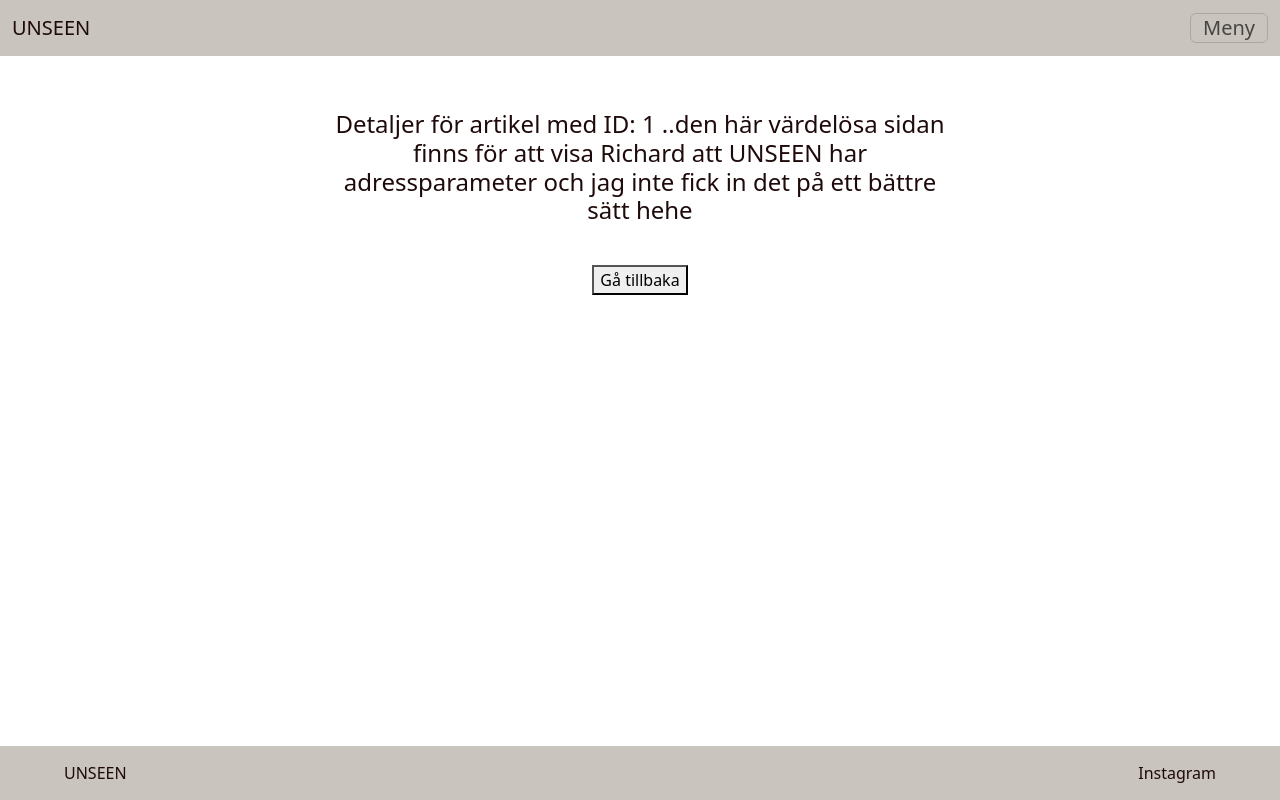
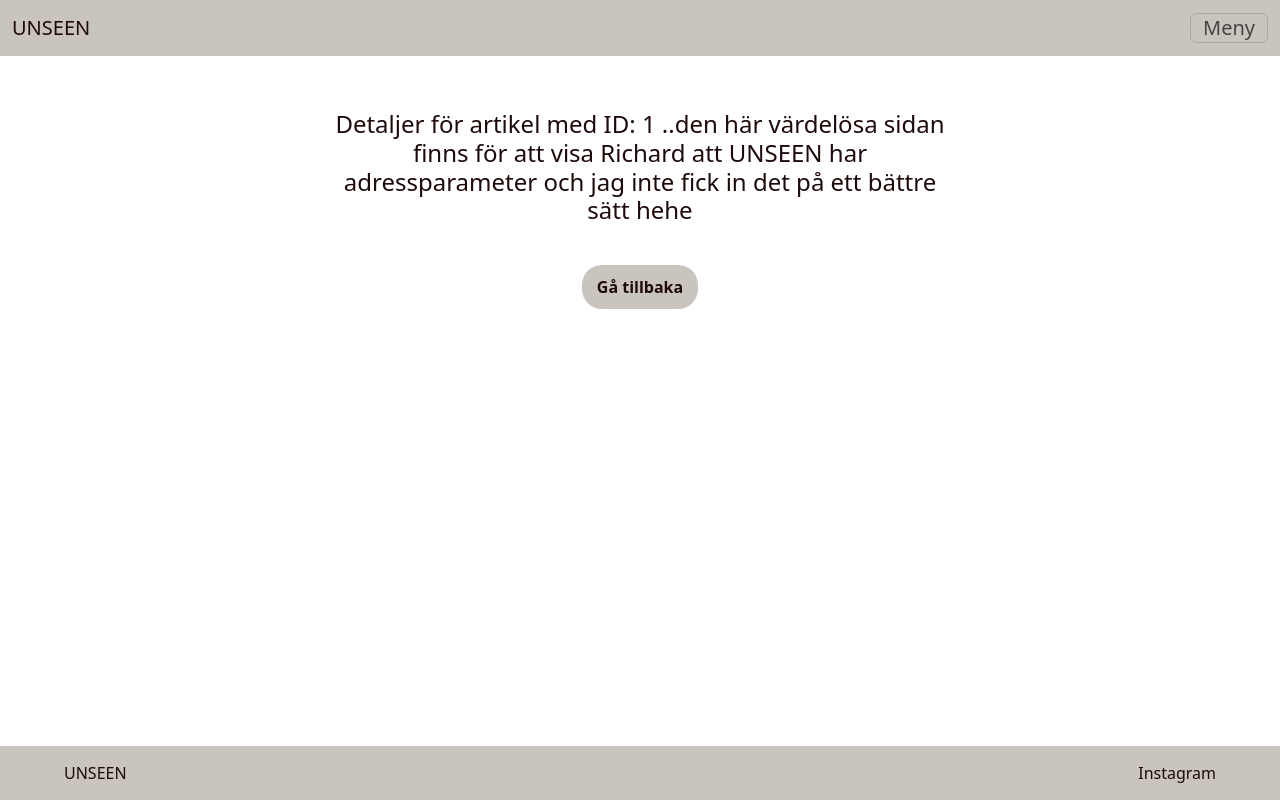
Before and after one commit to ThildaMorlid/the_unseen, a Vue app: page /nasa-library/1 in a window 1280 px wide. Built offline with nearby package versions, Linux system fonts and the light colour scheme.

Commit message:
Har snyggat till knappar och lagt in lite mer kommentarer

```diff
--- a/src/assets/base.css
+++ b/src/assets/base.css
@@ -17,13 +17,32 @@
 }
 
 .button {
+  padding: 10px 15px;
+  /* Justerbar padding för att passa innehållet i knappen */
+  border: none;
+  /* Tar bort standardramen */
+  border-radius: 20px;
+  /* Ger knappen rundade hörn */
   background-color: #C9C5BE;
+  /* Bakgrundsfärgen du angav */
   color: #1E0A0A;
-  border: none;
-  padding: 10px 20px;
+  /* Textfärgen du angav */
+  font-weight: bold;
+  /* Gör texten fetare */
   cursor: pointer;
+  /* Ändrar muspekaren till en pekande hand */
+  transition: all 0.3s ease;
+  /* Smidig övergång för hover-effekter */
 }
 
 .button:hover {
-  opacity: 0.8;
+  background-color: #B2AFA9;
+  /* En mörkare nyans när muspekaren är över knappen */
+  transform: scale(1.1);
+  /* Förstorar knappen lite för att ge feedback till användaren */
 }
+
+.button:active {
+  transform: scale(0.95);
+  /* Ger en intryckeffekt när knappen klickas */
+}
--- a/src/components/InteractiveSky.vue
+++ b/src/components/InteractiveSky.vue
@@ -141,6 +141,6 @@
   left: 50%;
   transform: translate(-50%, -50%);
   font-size: 4rem;
-
+  font-weight: 700;
 }
 </style>
--- a/src/views/HomeView.vue
+++ b/src/views/HomeView.vue
@@ -13,5 +13,5 @@
 </template>
 
 <style scoped>
-/* Stilar specifika för startsidan */
+/* Stilar */
 </style>
--- a/src/views/NasaLibrary.vue
+++ b/src/views/NasaLibrary.vue
@@ -9,7 +9,7 @@
       <!-- Sökfältet binder dess värde till 'searchQuery' och triggar 'fetchImages' när Enter trycks -->
       <input v-model="searchQuery" @keyup.enter="fetchImages" placeholder="Skriv något om rymden" class="search-input">
       <!-- Sökknapp som också triggar 'fetchImages' -->
-      <button @click="fetchImages" class="search-button">Sök</button>
+      <button @click="fetchImages" class="search-button button">Sök</button>
     </div>
 
     <!-- Visar att det laddas när bilder hämtas -->
@@ -25,13 +25,13 @@
         <img v-if="item.links" :src="item.links[0].href" :alt="item.data[0].title" class="image" />
         <p>{{ item.data[0].description }}</p>
         <!-- Knapp för att visa detaljer - visuellt hjälpmedel för användaren -->
-        <button class="detail-button">Visa artikel ID</button>
+        <button class="detail-button button">Visa artikel ID</button>
       </div>
     </div>
 
     <!-- En knapp för att ladda fler bilder om det finns fler att visa -->
     <div class="button-container" v-if="items.length > paginatedItems.length">
-      <button @click="loadMore" class="load-more-button">Ladda fler</button>
+      <button @click="loadMore" class="load-more-button button">Ladda fler</button>
     </div>
   </div>
 </template>
--- a/src/views/NasaLibraryDetail.vue
+++ b/src/views/NasaLibraryDetail.vue
@@ -1,7 +1,7 @@
 <template>
   <div class="detail-container">
     <h2 id="detail-title">Detaljer för artikel med ID: {{ articleId }} ..den här värdelösa sidan finns för att visa Richard att UNSEEN har adressparameter och jag inte fick in det på ett bättre sätt hehe </h2>
-    <button @click="goBack">Gå tillbaka</button>
+    <button @click="goBack" class="button">Gå tillbaka</button>
   </div>
 </template>
 
```
Also changed, not shown: src/components/AstroPic.vue (+15 -10 lines).
